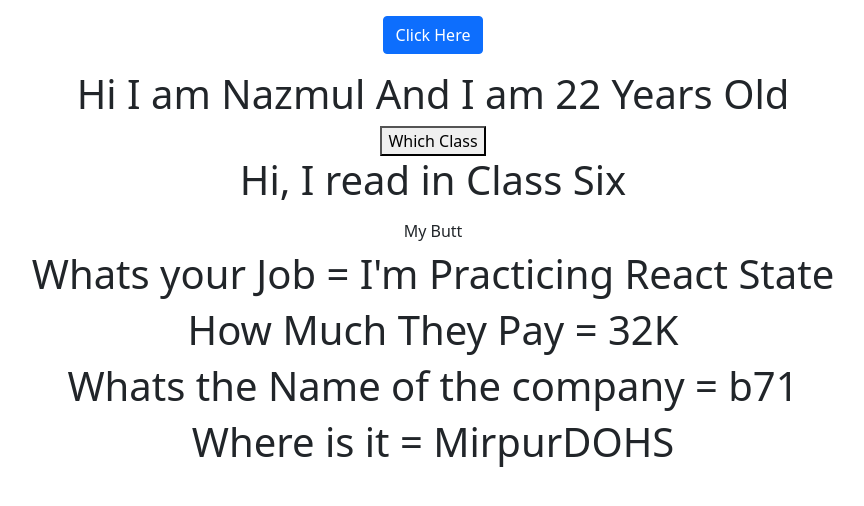
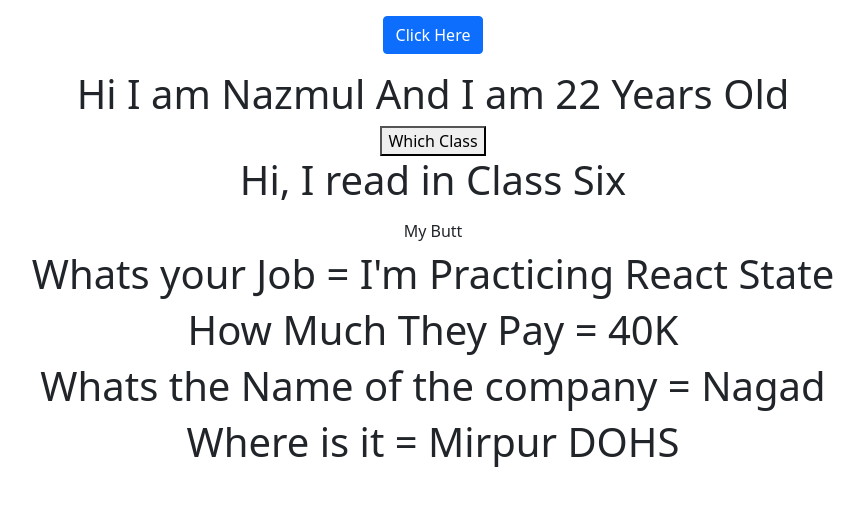
Before and after one commit to nzstarz/React-Basic, a React (Create React App) app: page / in a window 1280 px wide. Shown: the top 506 px of the page, without its empty margins (207-1071 px from the left). Built offline with nearby package versions, Linux system fonts and the light colour scheme.

Commit message:
Nested React State And Array

```diff
--- a/src/mycomponents/Welcomestate.js
+++ b/src/mycomponents/Welcomestate.js
@@ -1,4 +1,4 @@
-//React State where you store property values
+//React State where you store property values, Nested React State And Array In Property
 import React, {Component} from 'react'
 
 class Welcomesate extends Component{
@@ -8,9 +8,14 @@ class Welcomesate extends Component{
 
         this.state={
             job : "I'm Practicing React State ",
-            salary : "32K",
-            company : "b71",
-            address : "MirpurDOHS"
+            salary : ["32K", "25K", "35K", "40K"],
+            address : "Mirpur DOHS" ,
+            company : {
+                        C1: ["b71", "Bkash", "Nagad" ],
+                        C2: "Evaly",
+                        C3:  "Evercare"
+                     }
+
 
         }
     }
@@ -19,8 +24,8 @@ class Welcomesate extends Component{
     render(){
         return <div>
             <h1>Whats your Job = {this.state.job}</h1>
-            <h1> How Much They Pay = {this.state.salary}</h1>
-            <h1>Whats the Name of the company = {this.state.company}</h1>
+            <h1> How Much They Pay = {this.state.salary[3]}</h1>
+            <h1>Whats the Name of the company = {this.state.company.C1[2]}</h1>
             <h1>Where is it = {this.state.address}</h1>
             </div>
     }
```
